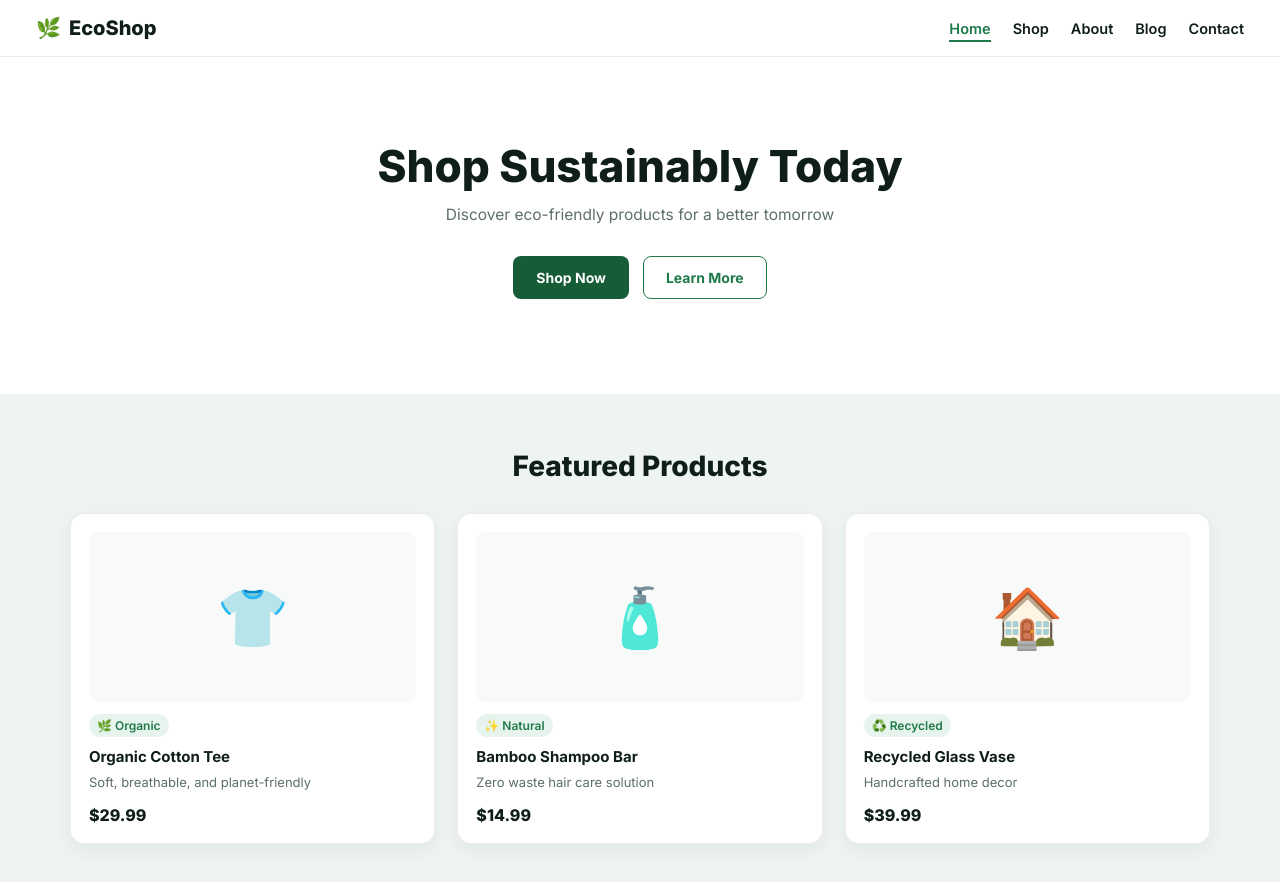
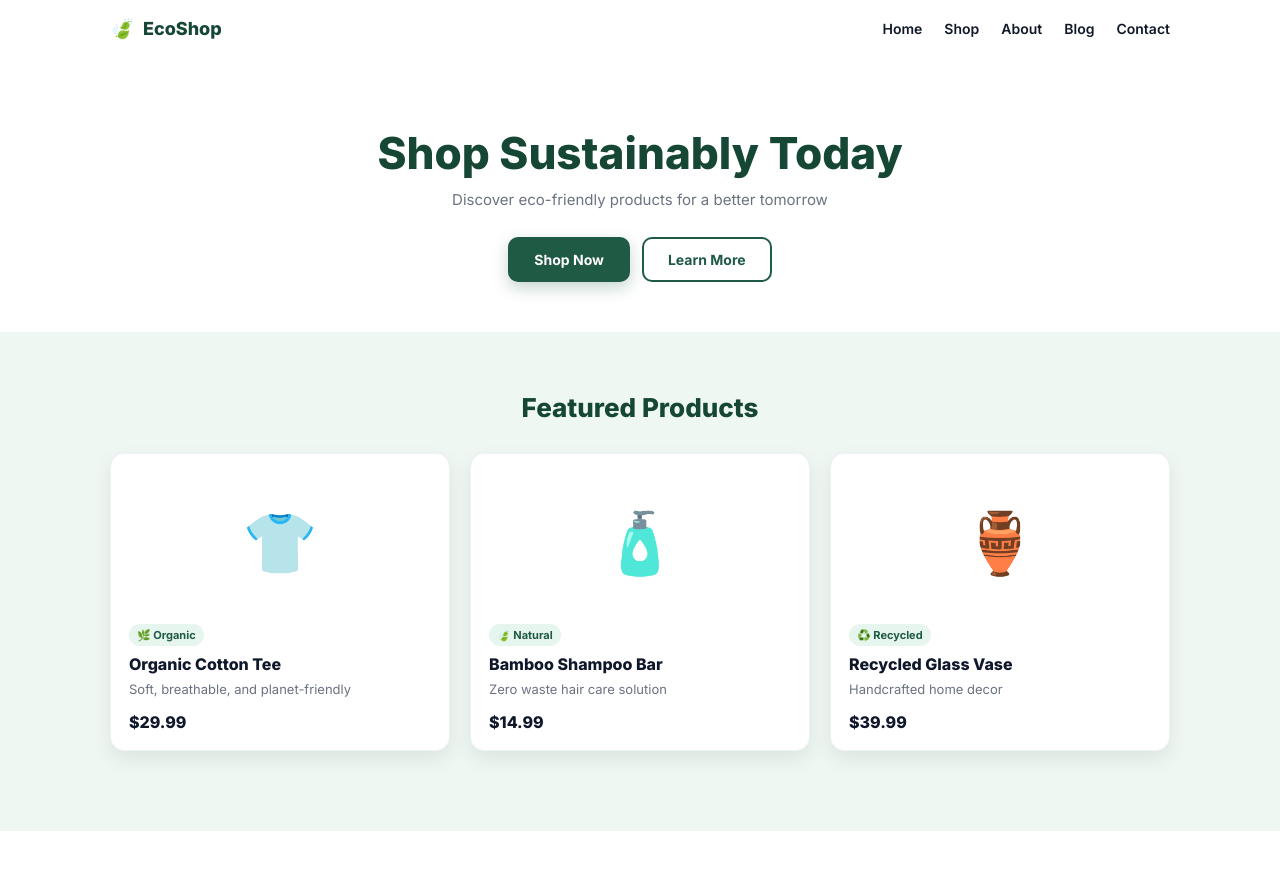
Before and after one commit to shahriaz00/ecoshop-site, a plain HTML site: page index.html in a window 1280 px wide. After the commit the page ends 831 px from the top, so only its background shows below. Drawn offline with Linux system fonts and the light colour scheme.

Commit message:
index.html
Updated the HTML structure and styles for the EcoShop homepage, including changes to the navbar, hero section, and featured products.

```diff
--- a/index.html
+++ b/index.html
@@ -2,192 +2,169 @@
 <html lang="en">
 <head>
   <meta charset="UTF-8" />
-  <meta name="viewport" content="width=device-width, initial-scale=1.0" />
-  <title>EcoShop | Home</title>
+  <meta name="viewport" content="width=device-width, initial-scale=1.0"/>
+  <title>EcoShop</title>
 
-  <!-- Optional font -->
+  <!-- Google Font (similar look) -->
   <link rel="preconnect" href="https://fonts.googleapis.com">
   <link rel="preconnect" href="https://fonts.gstatic.com" crossorigin>
   <link href="https://fonts.googleapis.com/css2?family=Inter:wght@400;600;700;800&display=swap" rel="stylesheet">
 
   <style>
     :root{
-      --page-bg: #ffffff;
-      --section-bg: #eef5f1;
-      --text: #0f1f18;
-      --muted: #5d6f67;
-      --accent: #1f7a4a;
-      --accent-dark: #155c37;
-      --border: rgba(15, 31, 24, 0.08);
-      --pill-bg: #e6f4ed;
-      --card-bg: #ffffff;
-      --shadow: 0 6px 18px rgba(0,0,0,0.06);
-      --radius: 14px;
+      --green:#1f5a44;
+      --green-dark:#154734;
+      --mint:#eef7f2;
+      --text:#0f172a;
+      --muted:#6b7280;
+      --card:#fff;
+      --shadow:0 8px 20px rgba(0,0,0,0.08);
+      --radius:14px;
+      --maxw:1100px;
     }
-
-    *{ box-sizing:border-box; }
+    *{box-sizing:border-box; margin:0; padding:0;}
     body{
-      margin:0;
-      font-family: Inter, system-ui, -apple-system, Segoe UI, Roboto, Arial, sans-serif;
-      color: var(--text);
-      background: var(--page-bg);
+      font-family:Inter, sans-serif;
+      color:var(--text);
+      background:#fff;
     }
-
-    /* ===== Navbar ===== */
+    a{text-decoration:none; color:inherit;}
     header{
-      padding: 16px 36px;
+      background:#fff;
+      padding:16px 0;
+    }
+    .nav{
+      max-width:var(--maxw);
+      margin:auto;
+      padding:0 20px;
       display:flex;
       align-items:center;
       justify-content:space-between;
-      border-bottom: 1px solid var(--border);
-      background:#fff;
-      position: sticky;
-      top:0;
-      z-index:10;
     }
     .brand{
-      font-weight:800;
-      font-size:20px;
       display:flex;
       align-items:center;
       gap:8px;
+      font-weight:800;
+      color:var(--green-dark);
+      font-size:18px;
     }
-    .brand .leaf{ color: var(--accent); font-size:20px; }
-
-    nav ul{
-      list-style:none;
+    .brand .logo{
+      font-size:20px;
+    }
+    .links{
       display:flex;
       gap:22px;
-      margin:0;
-      padding:0;
+      font-size:14px;
       font-weight:600;
-      font-size:14.5px;
+      color:#111827;
     }
-    nav a{
-      text-decoration:none;
-      color:var(--text);
-      padding-bottom:3px;
-      border-bottom:2px solid transparent;
-    }
-    nav a.active{
-      color:var(--accent);
-      border-color:var(--accent);
-    }
-
-    /* ===== Hero ===== */
     .hero{
-      padding: 72px 18px 95px;
+      max-width:var(--maxw);
+      margin:auto;
+      padding:70px 20px 50px;
       text-align:center;
-      max-width: 1100px;
-      margin: 0 auto;
     }
     .hero h1{
-      font-size: clamp(28px, 4vw, 44px);
-      font-weight: 800;
-      margin: 10px 0 10px;
+      font-size:44px;
+      font-weight:800;
+      color:var(--green-dark);
+      margin-bottom:10px;
     }
     .hero p{
-      color: var(--muted);
-      font-size: 15.5px;
-      margin: 0 auto 28px;
-      max-width: 520px;
-      line-height: 1.6;
+      color:var(--muted);
+      max-width:520px;
+      margin:0 auto 28px;
+      font-size:15px;
     }
-    .hero-actions{
+    .buttons{
+      display:flex;
+      justify-content:center;
+      gap:12px;
+      flex-wrap:wrap;
+    }
+    .btn{
+      padding:12px 24px;
+      border-radius:10px;
+      font-size:14px;
+      font-weight:700;
+      border:2px solid transparent;
+      cursor:pointer;
+      transition:0.2s;
+    }
+    .btn.primary{
+      background:var(--green);
+      color:white;
+      box-shadow:0 6px 16px rgba(31,90,68,0.25);
+    }
+    .btn.primary:hover{background:#184c39;}
+    .btn.outline{
+      background:white;
+      color:var(--green);
+      border-color:var(--green);
+    }
+    .btn.outline:hover{background:#f6faf8;}
+
+    .section{
+      background:var(--mint);
+      padding:60px 0 80px;
+    }
+    .section h2{
+      text-align:center;
+      font-size:26px;
+      font-weight:800;
+      color:var(--green-dark);
+      margin-bottom:30px;
+    }
+    .products{
+      max-width:var(--maxw);
+      margin:auto;
+      padding:0 20px;
+      display:grid;
+      grid-template-columns:repeat(3,1fr);
+      gap:20px;
+    }
+    .card{
+      background:var(--card);
+      padding:18px;
+      border-radius:var(--radius);
+      box-shadow:var(--shadow);
+      border:1px solid #eef2f7;
+      min-height:260px;
+      display:flex;
+      flex-direction:column;
+    }
+    .imgbox{
+      height:140px;
       display:flex;
       align-items:center;
       justify-content:center;
-      gap:14px;
-      flex-wrap:wrap;
+      margin-bottom:12px;
     }
-    .btn{
-      display:inline-block;
-      padding: 12px 22px;
-      font-weight: 700;
-      border-radius: 8px;
-      font-size:14px;
-      text-decoration:none;
-      border:1.5px solid transparent;
-      transition:.2s ease;
+    .imgbox span{
+      font-size:60px;
     }
-    .btn-primary{
-      background: var(--accent-dark);
-      color:#fff;
-    }
-    .btn-primary:hover{ background: var(--accent); }
-    .btn-outline{
-      background:#fff;
-      color: var(--accent);
-      border-color: var(--accent);
-    }
-    .btn-outline:hover{
-      background: var(--pill-bg);
-    }
-
-    /* ===== Featured Products Section ===== */
-    .featured{
-      background: var(--section-bg);
-      padding: 55px 20px 70px;
-    }
-    .featured-inner{
-      max-width: 1140px;
-      margin: 0 auto;
-    }
-    .featured h2{
-      text-align:center;
-      font-size: clamp(20px, 2.6vw, 28px);
-      font-weight: 800;
-      margin: 0 0 30px;
-    }
-
-    .grid{
-      display:grid;
-      grid-template-columns: repeat(3, minmax(220px, 1fr));
-      gap: 22px;
-    }
-
-    .card{
-      background: var(--card-bg);
-      border-radius: var(--radius);
-      box-shadow: var(--shadow);
-      border:1px solid var(--border);
-      padding:18px;
-      display:flex;
-      flex-direction:column;
-      min-height: 320px;
-    }
-    .img-wrap{
-      height: 170px;
-      border-radius: 10px;
-      background:#f7faf8;
-      display:grid;
-      place-items:center;
-      font-size: 58px;
-      margin-bottom: 12px;
-    }
-    .pill{
-      display:inline-flex;
-      align-items:center;
-      gap:6px;
-      font-size:12px;
-      font-weight:600;
-      color: var(--accent);
-      background: var(--pill-bg);
+    .badge{
+      font-size:11px;
+      font-weight:700;
+      color:var(--green);
+      background:#e6f5ee;
       padding:4px 8px;
       border-radius:999px;
-      width: fit-content;
-      margin-bottom:10px;
+      display:inline-block;
+      margin-bottom:8px;
+      width:max-content;
     }
-    .card h3{
-      font-size:15px;
-      margin:0 0 6px;
-      font-weight:700;
+    .title{
+      font-weight:800;
+      margin-bottom:6px;
+      font-size:16px;
     }
-    .card p{
-      margin:0 0 12px;
+    .desc{
       font-size:13px;
-      color: var(--muted);
-      line-height:1.6;
+      color:var(--muted);
+      margin-bottom:14px;
+      line-height:1.4;
     }
     .price{
       margin-top:auto;
@@ -195,78 +172,80 @@
       font-size:16px;
     }
 
-    /* ===== Responsive ===== */
-    @media(max-width: 980px){
-      .grid{ grid-template-columns: repeat(2, minmax(220px, 1fr)); }
+    /* responsive */
+    @media(max-width:900px){
+      .products{grid-template-columns:repeat(2,1fr);}
+      .hero h1{font-size:38px;}
     }
-    @media(max-width: 720px){
-      header{ padding:14px 18px; }
-      nav ul{ gap:12px; flex-wrap:wrap; justify-content:flex-end; }
-      .hero{ padding: 60px 16px 80px; }
-      .grid{ grid-template-columns: 1fr; }
+    @media(max-width:560px){
+      .links{display:none;}
+      .products{grid-template-columns:1fr;}
+      .hero h1{font-size:30px;}
     }
   </style>
 </head>
+
 <body>
 
-  <!-- Navbar -->
+  <!-- NAVBAR -->
   <header>
+    <div class="nav">
       <div class="brand">
-      <span class="leaf">🌿</span>
-      <span>EcoShop</span>
+        <div class="logo">🍃</div>
+        EcoShop
       </div>
 
-    <nav>
-      <ul>
-        <!-- make sure these files exist -->
-        <li><a class="active" href="index.html">Home</a></li>
-        <li><a href="shop.html">Shop</a></li>
-        <li><a href="about.html">About</a></li>
-        <li><a href="blog.html">Blog</a></li>
-        <li><a href="contact.html">Contact</a></li>
-      </ul>
-    </nav>
+      <div class="links">
+        <a href="#">Home</a>
+        <a href="#">Shop</a>
+        <a href="#">About</a>
+        <a href="#">Blog</a>
+        <a href="#">Contact</a>
+      </div>
+    </div>
   </header>
 
-  <!-- Hero -->
+  <!-- HERO -->
   <section class="hero">
     <h1>Shop Sustainably Today</h1>
     <p>Discover eco-friendly products for a better tomorrow</p>
-    <div class="hero-actions">
-      <a class="btn btn-primary" href="shop.html">Shop Now</a>
-      <a class="btn btn-outline" href="about.html">Learn More</a>
+    <div class="buttons">
+      <a class="btn primary" href="#featured">Shop Now</a>
+      <a class="btn outline" href="#featured">Learn More</a>
     </div>
   </section>
 
-  <!-- Featured Products -->
-  <section class="featured">
-    <div class="featured-inner">
+  <!-- FEATURED PRODUCTS -->
+  <section id="featured" class="section">
     <h2>Featured Products</h2>
 
-      <div class="grid">
-        <article class="card">
-          <div class="img-wrap">👕</div>
-          <div class="pill">🌿 Organic</div>
-          <h3>Organic Cotton Tee</h3>
-          <p>Soft, breathable, and planet-friendly</p>
+    <div class="products">
+
+      <!-- Product 1 -->
+      <div class="card">
+        <div class="imgbox"><span>👕</span></div>
+        <div class="badge">🌿 Organic</div>
+        <div class="title">Organic Cotton Tee</div>
+        <div class="desc">Soft, breathable, and planet-friendly</div>
         <div class="price">$29.99</div>
-        </article>
+      </div>
 
-        <article class="card">
-          <div class="img-wrap">🧴</div>
-          <div class="pill">✨ Natural</div>
-          <h3>Bamboo Shampoo Bar</h3>
-          <p>Zero waste hair care solution</p>
+      <!-- Product 2 -->
+      <div class="card">
+        <div class="imgbox"><span>🧴</span></div>
+        <div class="badge">🍃 Natural</div>
+        <div class="title">Bamboo Shampoo Bar</div>
+        <div class="desc">Zero waste hair care solution</div>
         <div class="price">$14.99</div>
-        </article>
+      </div>
 
-        <article class="card">
-          <div class="img-wrap">🏠</div>
-          <div class="pill">♻️ Recycled</div>
-          <h3>Recycled Glass Vase</h3>
-          <p>Handcrafted home decor</p>
+      <!-- Product 3 -->
+      <div class="card">
+        <div class="imgbox"><span>🏺</span></div>
+        <div class="badge">♻️ Recycled</div>
+        <div class="title">Recycled Glass Vase</div>
+        <div class="desc">Handcrafted home decor</div>
         <div class="price">$39.99</div>
-        </article>
       </div>
 
     </div>
```
Lines whose indentation alone changed are shown as unchanged.
